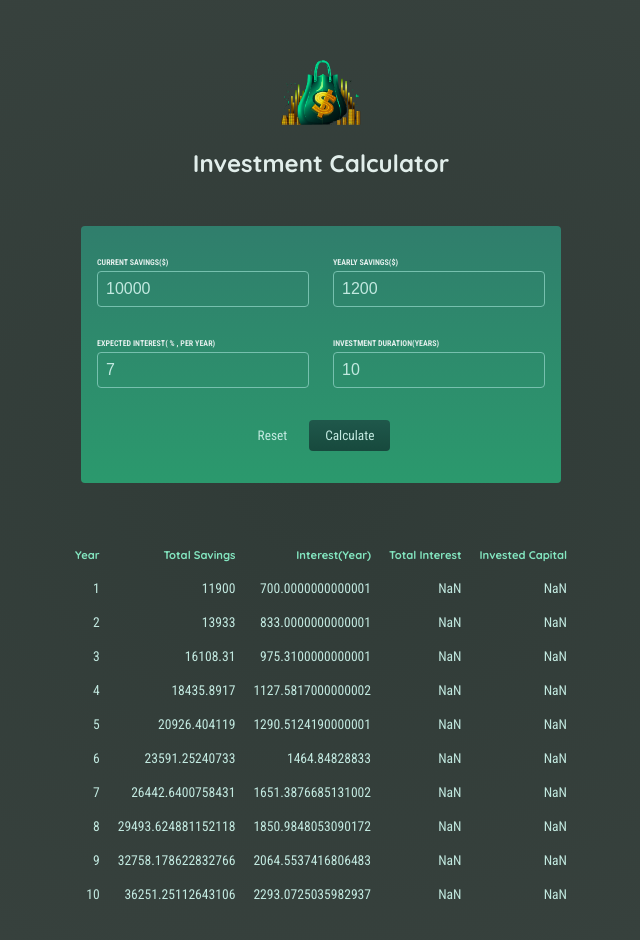
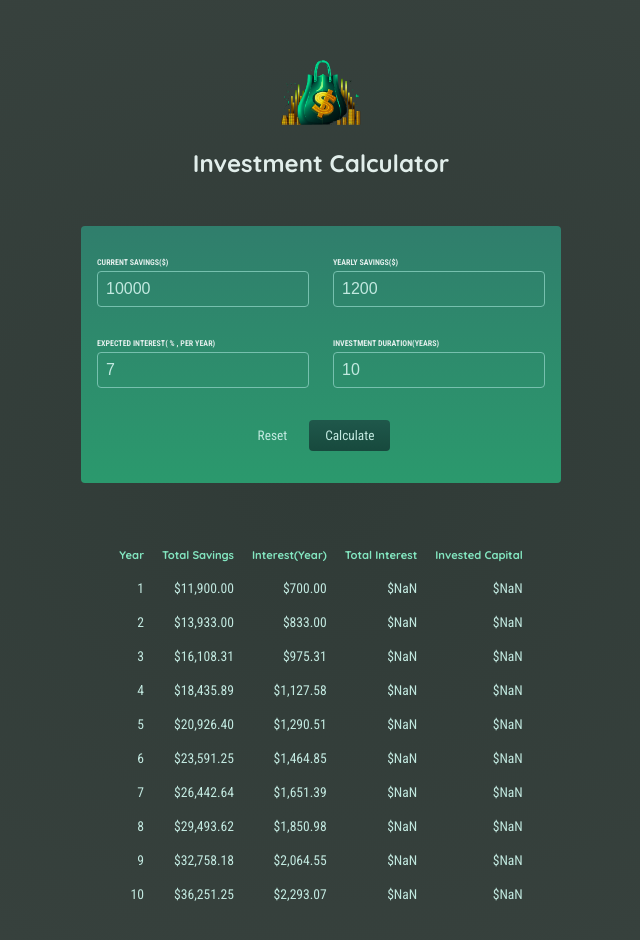
Before and after one commit to asmaaadel0/Investment-Calculator, a React (Create React App) app: page / in a window 1280 px wide. Both pictures are taken after a click on the button "Calculate". Shown: the top 940 px of the page, without its empty margins (319-959 px from the left). Built offline with nearby package versions, Linux system fonts and the light colour scheme.

Commit message:
fix formatter

```diff
--- a/src/component/Investment-Calculator/TheResult.js
+++ b/src/component/Investment-Calculator/TheResult.js
@@ -2,6 +2,12 @@
 
 import "./TheResult.css";
 
+const formatter = new Intl.NumberFormat("en-US", {
+  style: "currency",
+  currency: "USD",
+  minimumFractionDigits: 2,
+  maximumFractionDigits: 2,
+});
 const TheResult = (props) => {
   return (
     <div>
@@ -16,18 +22,23 @@
           {" "}
           {props.data.map((yearData) => (
             <tr key={yearData.year}>
-              <td> {yearData.year} </td> <td> {yearData.savingsEndOfYear} </td>{" "}
-              <td> {yearData.yearlyInterest} </td>{" "}
+              <td> {yearData.year} </td>{" "}
+              <td> {formatter.format(yearData.savingsEndOfYear)} </td>{" "}
+              <td> {formatter.format(yearData.yearlyInterest)} </td>{" "}
               <td>
                 {" "}
-                {yearData.savingsEndOfYear -
-                  props.initialInvestment -
-                  yearData.yearlyContribution * yearData.year}{" "}
+                {formatter.format(
+                  yearData.savingsEndOfYear -
+                    props.initialInvestment -
+                    yearData.yearlyContribution * yearData.year
+                )}{" "}
               </td>{" "}
               <td>
                 {" "}
-                {props.initialInvestment +
-                  yearData.yearlyContribution * yearData.year}{" "}
+                {formatter.format(
+                  props.initialInvestment +
+                    yearData.yearlyContribution * yearData.year
+                )}{" "}
               </td>{" "}
             </tr>
           ))}{" "}
```
